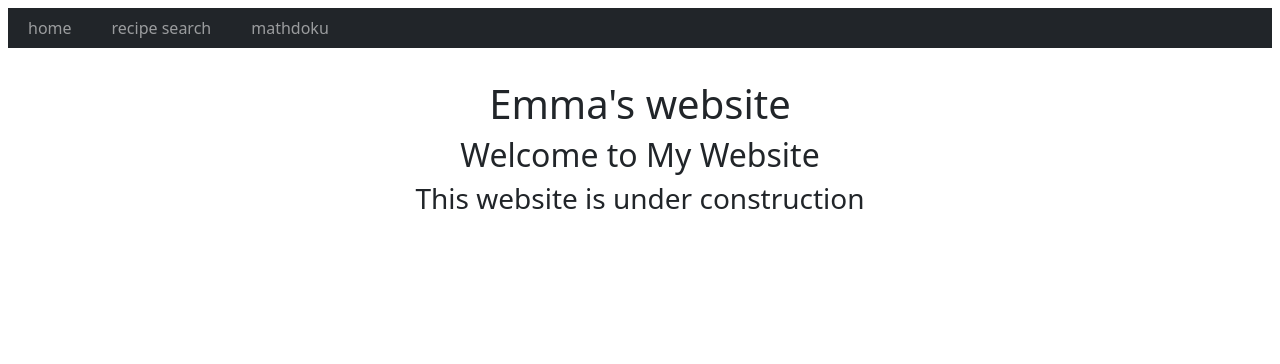
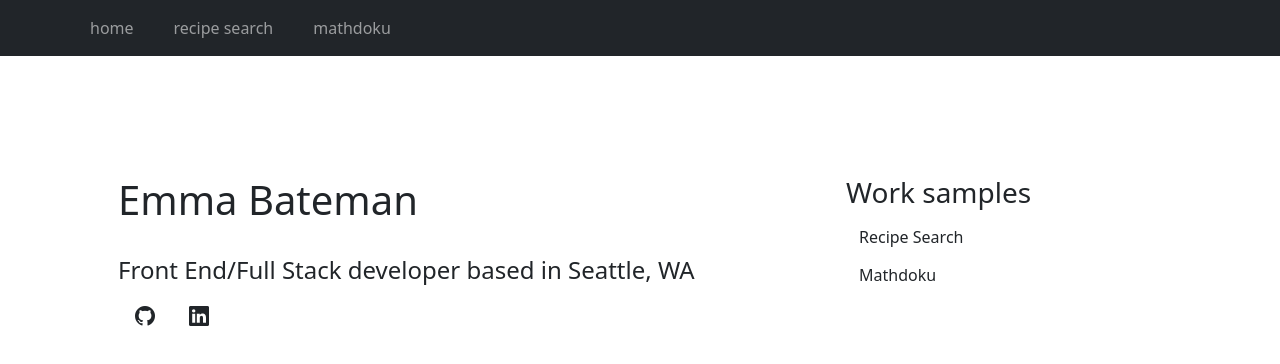
Before and after one commit to emmabateman/emmabateman.github.io, a Next.js app: page / in a window 1280 px wide. Shown: the top 364 px of the page. Built offline with nearby package versions, Linux system fonts and the light colour scheme.

Commit message:
layout improvements

```diff
--- a/app/layout.tsx
+++ b/app/layout.tsx
@@ -1,26 +1,24 @@
-import { StrictMode } from 'react';
-import { Navbar } from '../components/navbar';
-import { BootstrapClient } from '../components/bootstrap_client';
+import { StrictMode } from "react";
+import { Navbar } from "../components/navbar";
+import { BootstrapClient } from "../components/bootstrap_client";
 
-import 'bootstrap/dist/css/bootstrap.css';
-import 'bootstrap-icons/font/bootstrap-icons.css';
+import "bootstrap/dist/css/bootstrap.css";
+import "bootstrap-icons/font/bootstrap-icons.css";
 
 export default function RootLayout({
   children,
 }: {
-  children: React.ReactNode
+  children: React.ReactNode;
 }) {
   return (
     <StrictMode>
       <html lang="en">
         <body>
           <Navbar />
-	  <div className="container text-center">
-	    {children}
-	  </div>
-	  <BootstrapClient />
-	</body>
+          <div className="container text-center px-5">{children}</div>
+          <BootstrapClient />
+        </body>
       </html>
     </StrictMode>
-  )
+  );
 }
--- a/app/page.tsx
+++ b/app/page.tsx
@@ -1,16 +1,40 @@
 export default function Page() {
   console.log("rendering");
-  return(
-    <div>
-      <div className="row">
-        <h1>Emma's website</h1>
+  return (
+    <div className="row mt-5 gx-5 d-flex">
+      <div className="col-lg-8 container text-start mt-5 p-4">
+        <h1>Emma Bateman</h1>
+        <br />
+        <h4>Front End/Full Stack developer based in Seattle, WA</h4>
+        <div className="d-flex flex-row">
+          <a
+            href="https://github.com/emmabateman/emmabateman.github.io"
+            target="_blank"
+          >
+            <button className="btn btn-lg" aria-label="github">
+              <i className="bi bi-github"></i>
+            </button>
+          </a>
+          <a href="https://www.linkedin.com/in/emma-bateman/" target="_blank">
+            <button className="btn btn-lg" aria-label="linkedin">
+              <i className="bi bi-linkedin"></i>
+            </button>
+          </a>
+        </div>
       </div>
-      <div className="row">
-        <h2>Welcome to My Website</h2>
-      </div>
-      <div className="row">
-        <h3>This website is under construction</h3>
-      </div>
+      <div className="col-md-4 container text-start mt-5 p-4">
+          <h3>Work samples</h3>
+          <div>
+            <a href="/recipesearch">
+              <button className="btn">Recipe Search</button>
+            </a>
+          </div>
+          <div>
+            <a href="/mathdoku">
+              <button className="btn">Mathdoku</button>
+            </a>
+          </div>
+        </div>
     </div>
   );
 }
--- a/components/navbar.tsx
+++ b/components/navbar.tsx
@@ -1,26 +1,33 @@
-function NavItem({ link, title } :
-		 { link: string, title: string}) {
+function NavItem({ link, title }: { link: string; title: string }) {
   return (
     <li className="nav-item me-4">
-      <a className="nav-link" href={link}>{title}</a>
+      <a className="nav-link" href={link}>
+        {title}
+      </a>
     </li>
   );
 }
 
 function Navbar() {
   return (
-    <div className="navbar navbar-expand-md p-2 mb-4" data-bs-theme="dark">
-      <div className="container-fluid bg-dark">
-        <button className="navbar-toggler" type="button" data-bs-toggle="collapse"
-	        data-bs-target="#navbarContent" aria-controls="navbarContent"
-		aria-expanded="false" aria-label="Toggle navigation">
+    <div className="navbar navbar-expand-md bg-dark p-2 mb-4" data-bs-theme="dark">
+      <div className="container">
+        <button
+          className="navbar-toggler"
+          type="button"
+          data-bs-toggle="collapse"
+          data-bs-target="#navbarContent"
+          aria-controls="navbarContent"
+          aria-expanded="false"
+          aria-label="Toggle navigation"
+        >
           <span className="navbar-toggler-icon"></span>
         </button>
         <div className="collapse navbar-collapse bg-dark" id="navbarContent">
           <ul className="navbar-nav">
-            <NavItem link="/" title="home"/>
-	    <NavItem link="/recipesearch" title="recipe search"/>
-	    <NavItem link="/mathdoku" title="mathdoku"/>
+            <NavItem link="/" title="home" />
+            <NavItem link="/recipesearch" title="recipe search" />
+            <NavItem link="/mathdoku" title="mathdoku" />
           </ul>
         </div>
       </div>
```
Also changed, not shown: 1 other file (tests, documents, lock files or other folders). Lines whose indentation alone changed are shown as unchanged.
